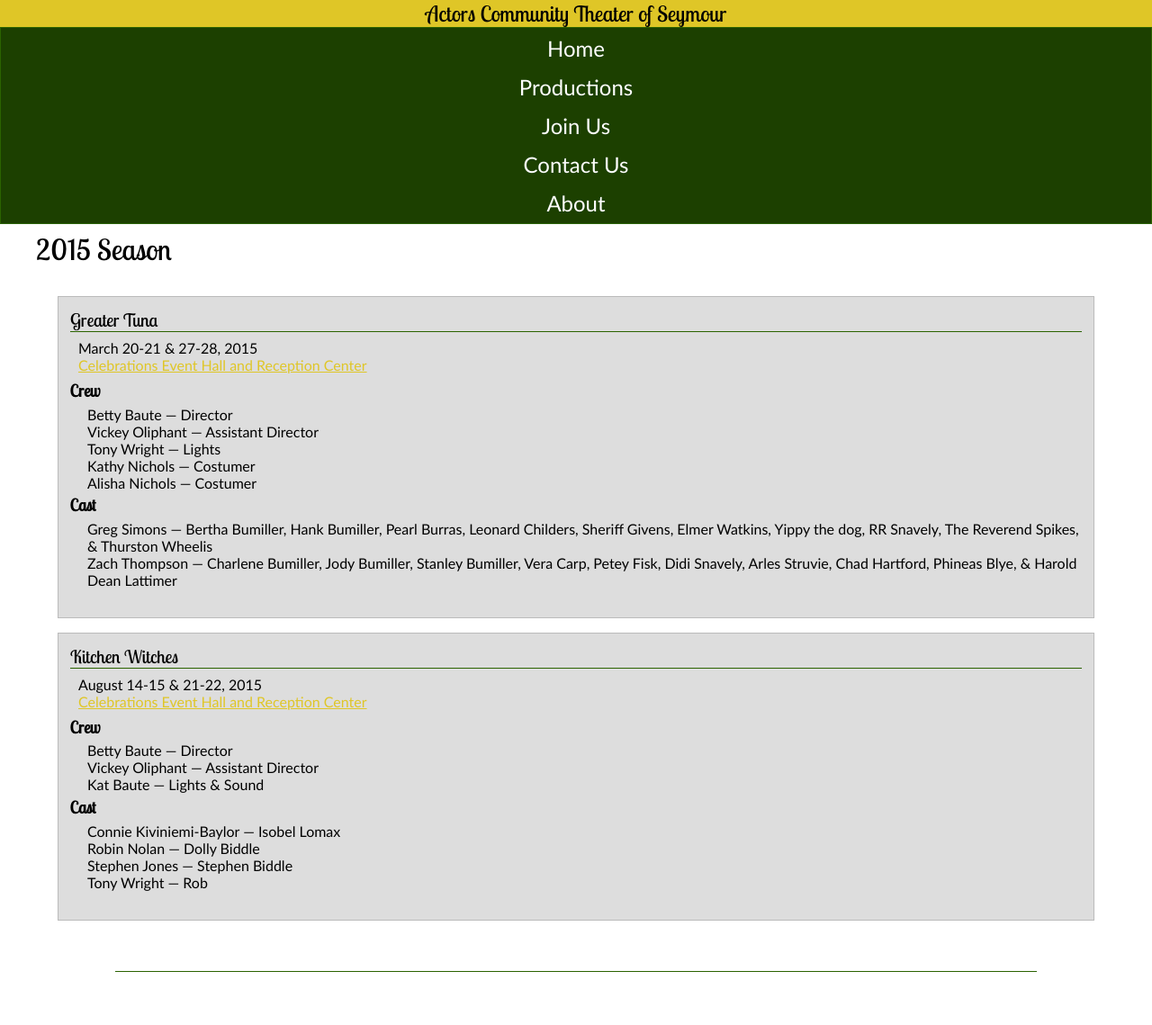
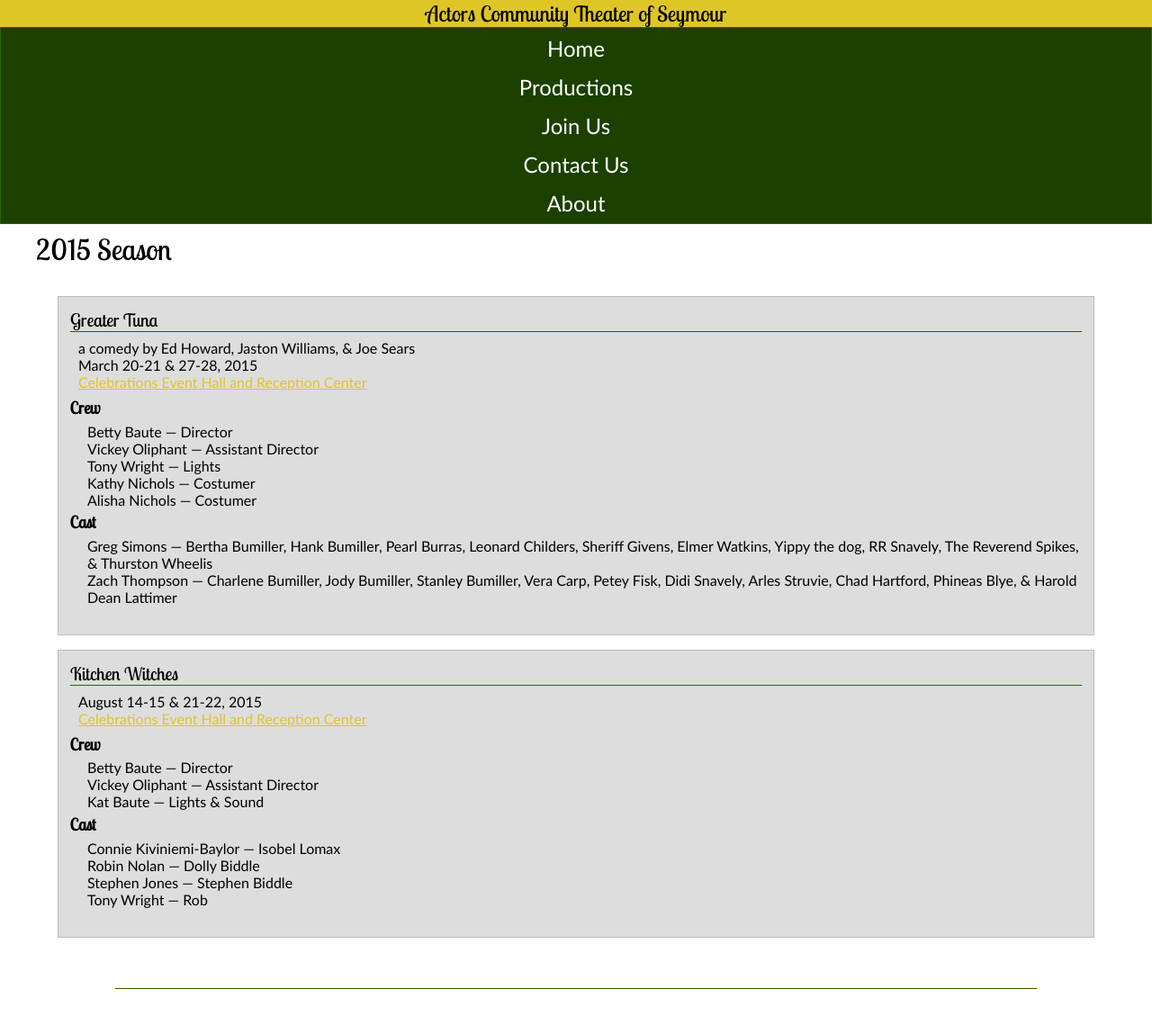
Before and after one commit to seymour-acts/seymour-acts.github.io, a Jekyll site: the page built from _seasons/2015.md, in a window 1280 px wide. Shown: the whole page at 90% size. Built offline with Jekyll 4.4.1, drawn with Linux system fonts in a browser that asks for light colours.

Commit message:
added byline option to seasons

```diff
--- a/_layouts/season.html
+++ b/_layouts/season.html
@@ -11,6 +11,9 @@
     <div class="showInfo">
       <h4>{{ production.title }}</h4>
       <p>
+        {% if production.byline %}
+          {{ production.byline }}<br />
+        {% endif %}
         {{ production.time }}<br />
         {% assign place = site.data.places[production.place_key] %}
         {% if place %}
--- a/_seasons/2015.md
+++ b/_seasons/2015.md
@@ -5,6 +5,7 @@
 productions:
   - key: "greater-tuna"
     title: "Greater Tuna"
+    byline: "a comedy by Ed Howard, Jaston Williams, &amp; Joe Sears"
     place_key: "celebrations"
     time: "March 20-21 & 27-28, 2015"
     crew_roles:
```
